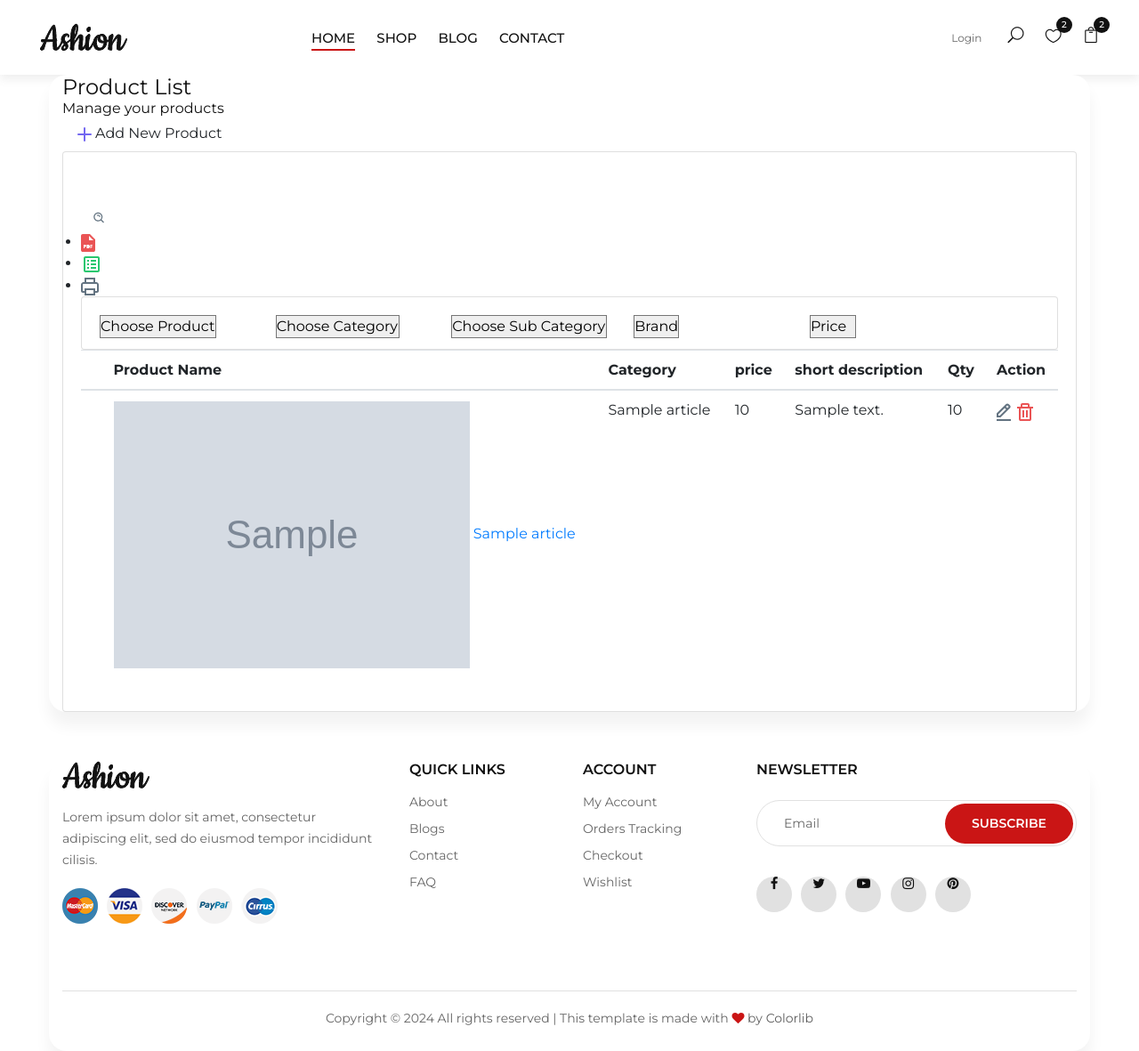
After one commit to ITNKOC/koli-project, a PHP site: the page made by views/articles/productList.php in a window 1280 px wide. The commit adds this page. Shown: the whole page at 89% size. Run offline with PHP 8.4, Linux system fonts and the light colour scheme; the template is opened without the code that fills it: most values are stand-ins (such as "Sample title", 1, 10 or a date in 2020); grey boxes marked "Sample" are stand-in pictures; data that the repository does not hold is empty; some libraries are stand-ins or nearby versions.

Commit message:
editCategorie terminer

```diff
--- a/models/Image.php
+++ b/models/Image.php
@@ -14,5 +14,9 @@ class Image extends Model
         $this->sql = "INSERT INTO " . $this->table . "(id_article, chemin_image) VALUES (:id_article, :chemin_image)";
         return $this->getLines($data, null);
     }
+    public function update($data){
+        $this->sql = "UPDATE " . $this->table . " SET chemin_image = :chemin_image WHERE id_article = :id_article";
+        return $this->getLines($data, null);
+    }
 
 }
--- a/views/articles/categoryList.php
+++ b/views/articles/categoryList.php
@@ -110,7 +110,7 @@
                                 </td>
 
                                 <td>
-                                    <a class="me-3" href=>
+                                    <a class="me-3" href="<?=URI?>articles/editCategory/<?=$category->id_categorie?>">
                                         <img src="<?= URI ?>assets/back/img/icons/edit.svg" alt="img">
                                     </a>
                                     <a class="me-3 confirm-text" href="">
--- /dev/null
+++ b/views/articles/productList.php
@@ -0,0 +1,162 @@
+<div class="page-wrapper">
+    <div class="content">
+        <div class="page-header">
+            <div class="page-title">
+                <h4>Product List</h4>
+                <h6>Manage your products</h6>
+            </div>
+            <div class="page-btn">
+                <a href="addproduct.html" class="btn btn-added"><img src="<?=URI?>assets/back/img/icons/plus.svg"
+                        alt="img" class="me-1">Add New Product</a>
+            </div>
+        </div>
+
+        <div class="card">
+            <div class="card-body">
+                <div class="table-top">
+                    <div class="search-set">
+                        <div class="search-path">
+                            <a class="btn btn-filter" id="filter_search">
+                                <img src="<?=URI?>assets/back/img/icons/filter.svg" alt="img">
+                                <span><img src="<?=URI?>assets/back/img/icons/closes.svg" alt="img"></span>
+                            </a>
+                        </div>
+                        <div class="search-input">
+                            <a class="btn btn-searchset"><img src="<?=URI?>assets/back/img/icons/search-white.svg"
+                                    alt="img"></a>
+                        </div>
+                    </div>
+                    <div class="wordset">
+                        <ul>
+                            <li>
+                                <a data-bs-toggle="tooltip" data-bs-placement="top" title="pdf"><img
+                                        src="<?=URI?>assets/back/img/icons/pdf.svg" alt="img"></a>
+                            </li>
+                            <li>
+                                <a data-bs-toggle="tooltip" data-bs-placement="top" title="excel"><img
+                                        src="<?=URI?>assets/back/img/icons/excel.svg" alt="img"></a>
+                            </li>
+                            <li>
+                                <a data-bs-toggle="tooltip" data-bs-placement="top" title="print"><img
+                                        src="<?=URI?>assets/back/img/icons/printer.svg" alt="img"></a>
+                            </li>
+                        </ul>
+                    </div>
+                </div>
+
+                <div class="card mb-0" id="filter_inputs">
+                    <div class="card-body pb-0">
+                        <div class="row">
+                            <div class="col-lg-12 col-sm-12">
+                                <div class="row">
+                                    <div class="col-lg col-sm-6 col-12">
+                                        <div class="form-group">
+                                            <select class="select">
+                                                <option>Choose Product</option>
+                                                <option>Macbook pro</option>
+                                                <option>Orange</option>
+                                            </select>
+                                        </div>
+                                    </div>
+                                    <div class="col-lg col-sm-6 col-12">
+                                        <div class="form-group">
+                                            <select class="select">
+                                                <option>Choose Category</option>
+                                                <option>Computers</option>
+                                                <option>Fruits</option>
+                                            </select>
+                                        </div>
+                                    </div>
+                                    <div class="col-lg col-sm-6 col-12">
+                                        <div class="form-group">
+                                            <select class="select">
+                                                <option>Choose Sub Category</option>
+                                                <option>Computer</option>
+                                            </select>
+                                        </div>
+                                    </div>
+                                    <div class="col-lg col-sm-6 col-12">
+                                        <div class="form-group">
+                                            <select class="select">
+                                                <option>Brand</option>
+                                                <option>N/D</option>
+                                            </select>
+                                        </div>
+                                    </div>
+                                    <div class="col-lg col-sm-6 col-12 ">
+                                        <div class="form-group">
+                                            <select class="select">
+                                                <option>Price</option>
+                                                <option>150.00</option>
+                                            </select>
+                                        </div>
+                                    </div>
+                                    <div class="col-lg-1 col-sm-6 col-12">
+                                        <div class="form-group">
+                                            <a class="btn btn-filters ms-auto"><img
+                                                    src="<?=URI?>assets/back/img/icons/search-whites.svg" alt="img"></a>
+                                        </div>
+                                    </div>
+                                </div>
+                            </div>
+                        </div>
+                    </div>
+                </div>
+
+                <div class="table-responsive">
+                    <table class="table  datanew">
+                        <thead>
+                            <tr>
+                                <th>
+                                    <label class="checkboxs">
+                                        <input type="checkbox" id="select-all">
+                                        <span class="checkmarks"></span>
+                                    </label>
+                                </th>
+                                <th>Product Name</th>
+                                <th>Category </th>
+                                <th>price</th>
+                                <th>short description</th>
+                                <th>Qty</th>
+                                <th>Action</th>
+                            </tr>
+                        </thead>
+                        <tbody>
+                            <?php foreach ($articles as $article) : ?>
+                            <tr>
+                                <td>
+                                    <label class="checkboxs">
+                                        <input type="checkbox">
+                                        <span class="checkmarks"></span>
+                                    </label>
+                                </td>
+                                <td class="productimgname">
+                                    <a href="javascript:void(0);" class="product-img">
+                                        <img src="<?= isset($article->chemin_image) ? URI . $article->chemin_image : URI . "assets/front/img/shop/shop-1.jpg" ?>"
+                                            alt="product">
+                                    </a>
+                                    <a href="javascript:void(0);"><?=  $article->nomArticle ?></a><br />
+                                </td>
+                                <td><?= $article->nom_categorie ?></td>
+                                <td><?= $article->prix?></td>
+                                <td><?= $article->courte_description?></td>
+                                <td><?= $article->prix?></td>
+                                <td>
+                                    <a class="me-3" href="<?=URI?>articles/editProduct/<?=$article->id_article ?>">
+                                        <img src="<?=URI?>assets/back/img/icons/edit.svg" alt="img">
+                                    </a>
+                                    <a class="confirm-text" href="javascript:void(0);">
+                                        <img src="<?=URI?>assets/back/img/icons/delete.svg" alt="img">
+                                    </a>
+                                </td>
+                            </tr>
+                            <?php endforeach; ?>
+                        </tbody>
+                    </table>
+                </div>
+            </div>
+        </div>
+
+    </div>
+</div>
+</div>
```
Also changed, not shown: controllers/Articles.php (+110 -9 lines), models/Article.php (+15 -8 lines), views/articles/editCategory.php (+5 -9 lines), views/articles/editProduct.php (added, +98 -0 lines).
